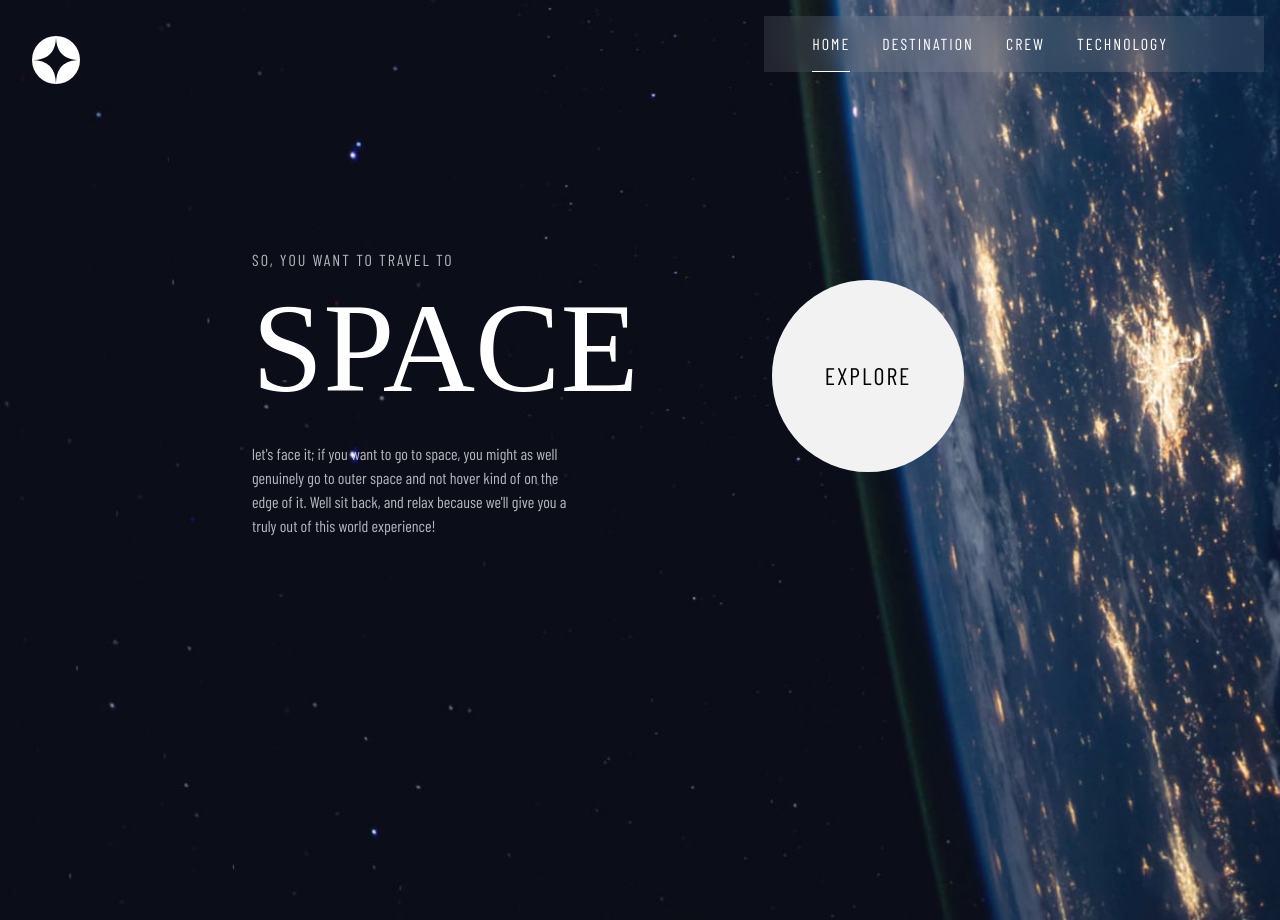
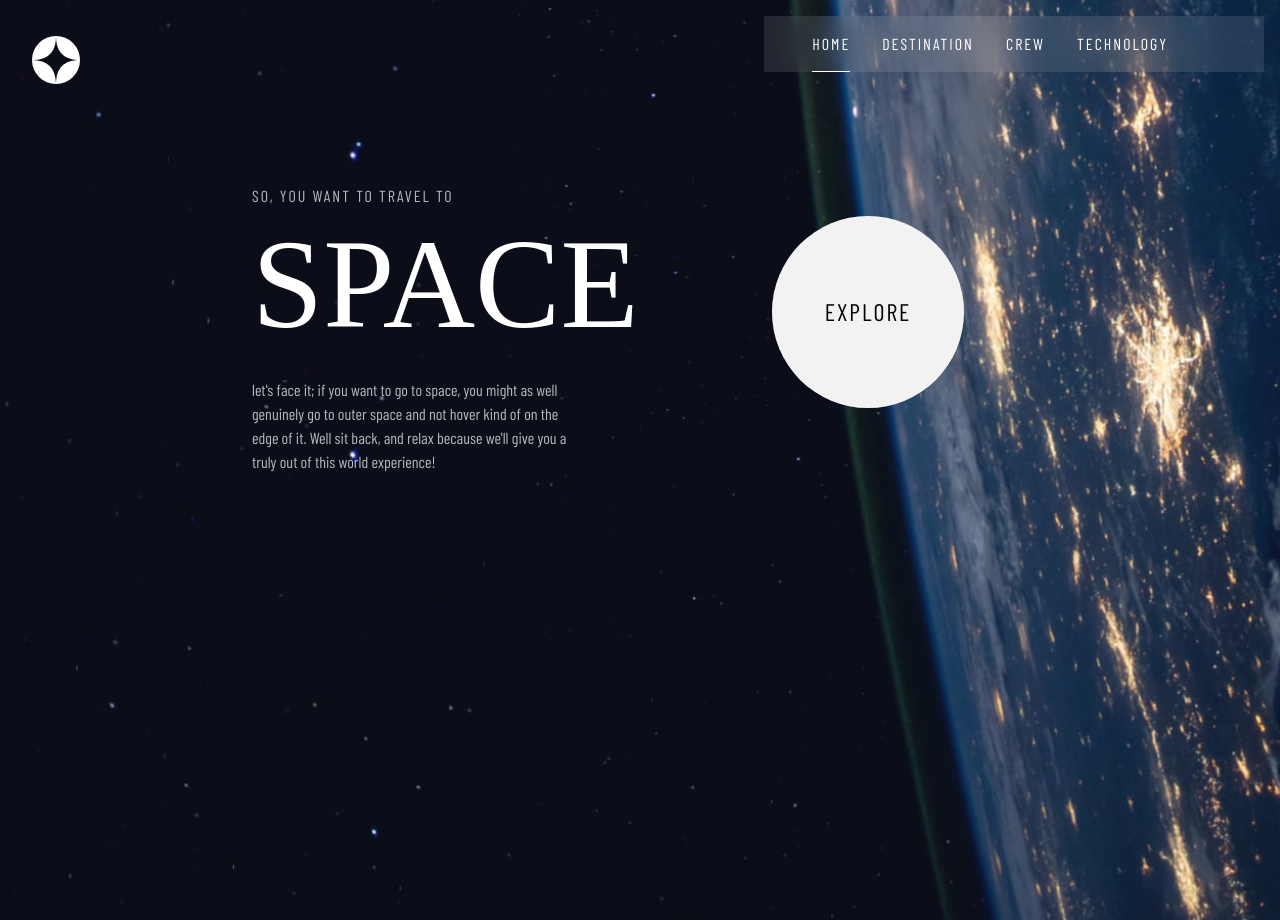
Before and after one commit to MahmoudSr/MahmoudSr.github.io, an Angular app: page / in a window 1280 px wide. Built offline with nearby package versions, Linux system fonts and the light colour scheme; a web font is replaced by a local one.

Commit message:
Initial commit

```diff
--- a/src/app/home/home.component.scss
+++ b/src/app/home/home.component.scss
@@ -26,7 +26,7 @@
   @media (min-width: 50em) {
     text-align: left;
     grid-template-columns: 1fr 1fr;
-    padding-top: 6em;
+    padding-top: 2em;
     padding-inline: 4em;
   }
 }
```
Also changed, not shown: 3 other files (tests, documents, lock files or other folders).
